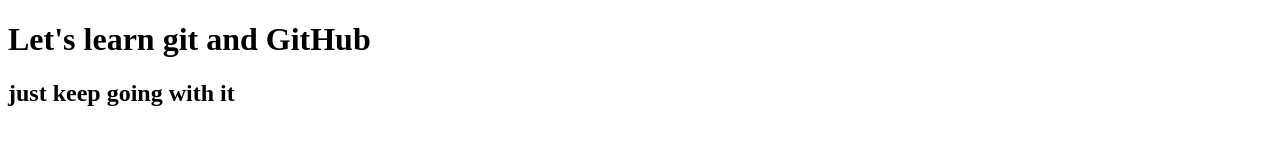
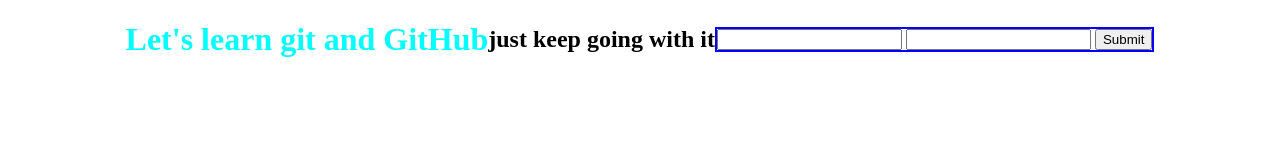
Before and after one commit to yuleuuee/my_project, a plain HTML site: page index.html in a window 1280 px wide. Drawn offline with Linux system fonts and the light colour scheme.

Commit message:
form added in html and some style added to css

```diff
--- a/app.css
+++ b/app.css
@@ -1,3 +1,16 @@
+
+body{
+    margin: 0;
+    padding: 0;
+    display: flex;
+    justify-content: center;
+    align-items: center;
+}
+
 h1{
     color: aqua;
 }
+
+form{
+    border: 2px solid blue;
+}
--- a/index.html
+++ b/index.html
@@ -3,10 +3,16 @@
 <head>
     <meta charset="UTF-8">
     <meta name="viewport" content="width=device-width, initial-scale=1.0">
-    <title>Document</title>
+    <title>git Practice</title>
+    <link rel="stylesheet" href="app.css">
 </head>
 <body>
     <h1>Let's learn git and GitHub</h1>
     <h2>just keep going with it</h2>
+    <form action="#">
+        <input type="email" name="email" id="email">
+        <input type="password" name="password" id="password">
+        <input type="button" value="Submit">
+    </form>
 </body>
 </html>
```
